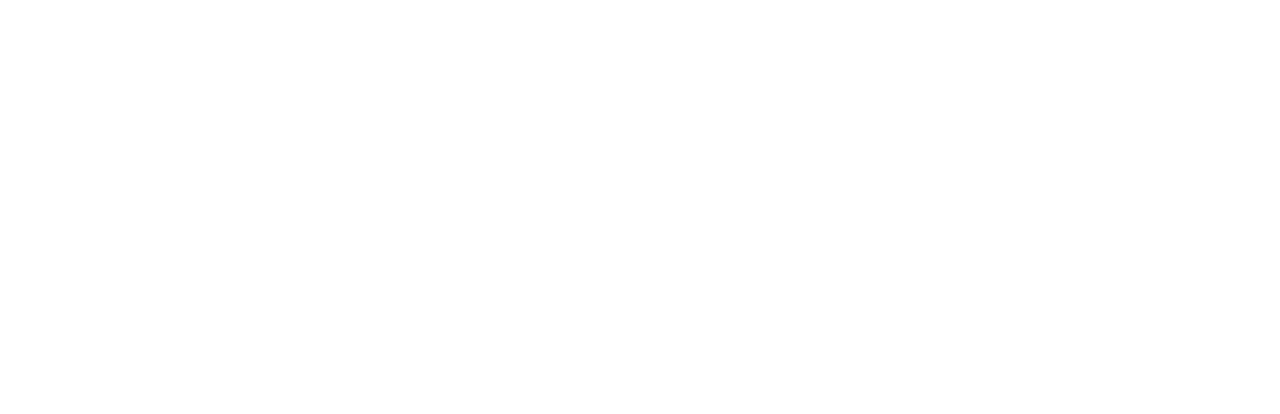
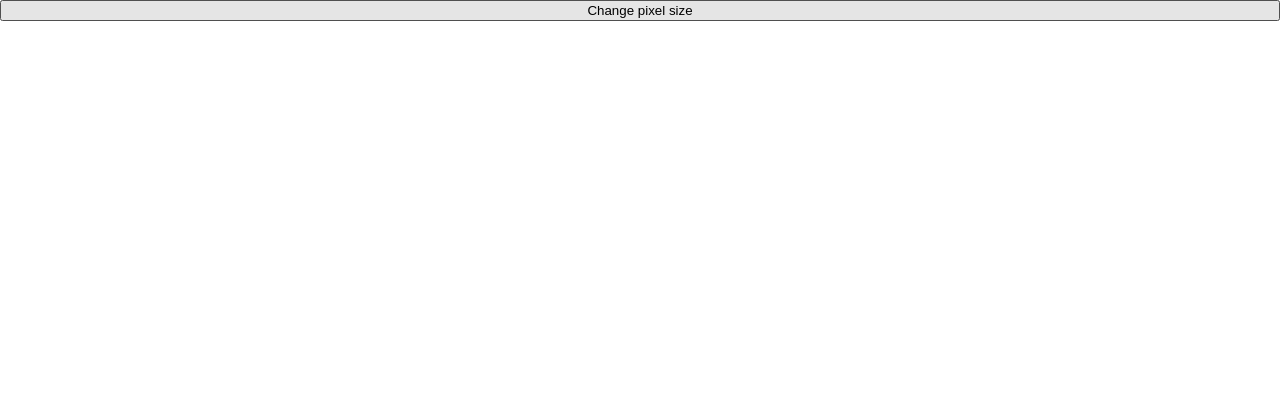
Before and after one commit to russell612/etch-a-sketch, a plain HTML site: page index.html in a window 1280 px wide. Drawn offline with Linux system fonts and the light colour scheme.

Commit message:
Added main functionality and tweakable pixel settings

```diff
--- a/index.html
+++ b/index.html
@@ -9,4 +9,10 @@
         <title>Etch-a-sketch</title>
         <script src="./index.js" defer></script>
     </head>
+    <body>
+        <button id="changeSize">Change pixel size</button>
+        <div id="container">
+
+        </div>
+    </body>
 </html>
--- a/index.js
+++ b/index.js
@@ -0,0 +1,51 @@
+// Starts the division of the squares
+const container = document.querySelector('#container');
+
+let squares;
+
+function createGrid(num) {
+    if (num > 100) {
+        alert ("Its too much! Reverting to 16");
+        num = 16;
+    }
+    for (let i = 0; i < num; i++) {
+        const squareRow = document.createElement('div');
+        squareRow.classList.add('squareRow');
+        squareRow.setAttribute('id', `row${i}`);
+        for (let j = 0; j < num; j++) {
+            const square = document.createElement('div')
+            square.classList.add('square');
+            square.setAttribute('id', `square${i}${j}`);
+            squareRow.appendChild(square);
+        }
+        container.appendChild(squareRow);
+    }
+
+    squares = document.querySelectorAll('[id^="square"]');
+    squares.forEach(square => console.log(square));
+    squares.forEach(square => square.addEventListener('mouseenter', changeColor));
+}
+
+
+
+function deleteGrid() {
+    squares.forEach(square => document.getElementById(square.id).remove());
+    const rows = document.querySelectorAll('[id^="row"]');
+    rows.forEach(row => document.getElementById(row.id).remove());
+}
+
+function changeColor(e) {
+    e.target.classList.add('covered');
+}
+
+const btn = document.querySelector('#changeSize');
+console.log(btn);
+btn.addEventListener('click', changeGrid);
+
+function changeGrid() {
+    let ans = prompt("How many pixels do you want per row?")
+    deleteGrid();
+    createGrid(parseInt(ans));
+}
+
+createGrid(16);
--- a/styles.css
+++ b/styles.css
@@ -0,0 +1,29 @@
+.squareRow {
+    display: flex;
+    justify-content: center;
+    align-items: stretch;
+    flex: 1;
+}
+
+#container {
+    display: flex;
+    flex-direction: column;
+    justify-content: space-between;
+    align-items: stretch;
+    flex: 1;
+}
+
+body {
+    width: 100%;
+    height: 100vh;
+    margin: 0;
+    display: flex;
+    flex-direction: column;
+}
+.square {
+    flex: 1;
+}
+
+.covered {
+    background-color: black;
+}
```
